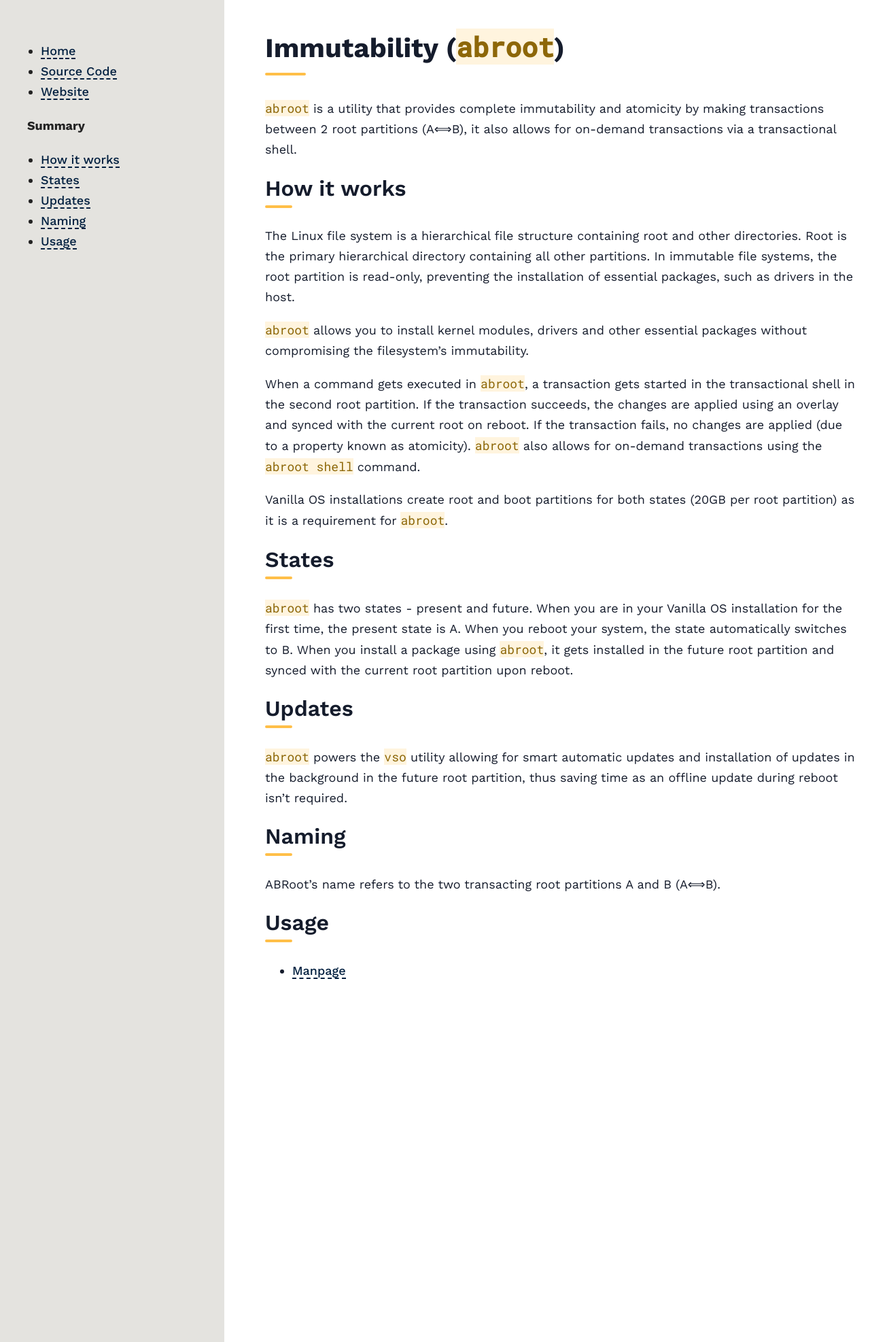
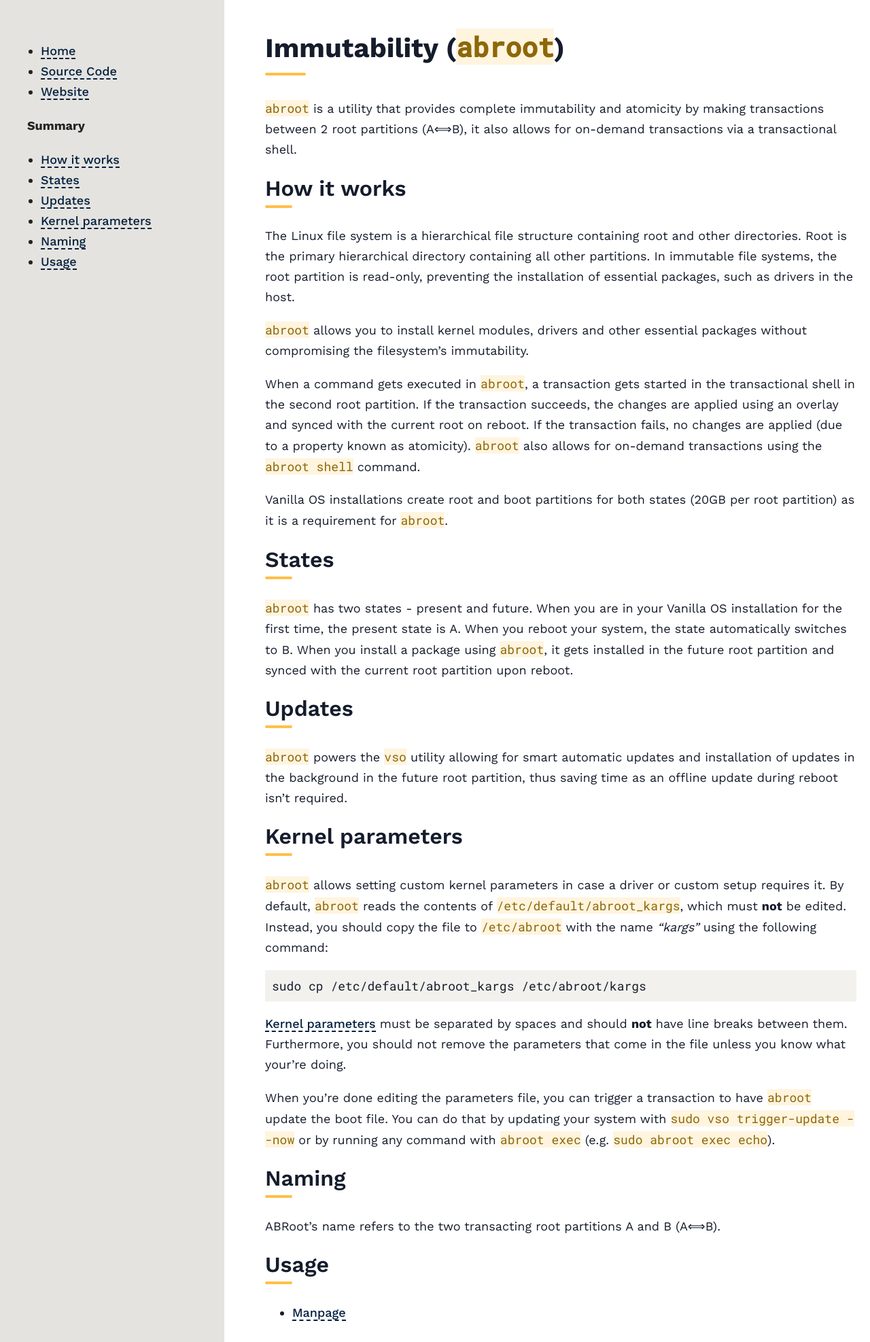
Before and after one commit to Vanilla-OS/documentation, a Jekyll site: the page built from docs/ABRoot/index.md, in a window 1280 px wide. Shown: the whole page at 68% size. Built offline with Jekyll 4.4.1, drawn with Linux system fonts in a browser that asks for light colours.

Commit message:
Add instructions on how to edit kernel parameters

````diff
--- a/docs/ABRoot/index.md
+++ b/docs/ABRoot/index.md
@@ -27,6 +27,18 @@ Vanilla OS installations create root and boot partitions for both states (20GB p
 
 `abroot` powers the `vso` utility allowing for smart automatic updates and installation of updates in the background in the future root partition, thus saving time as an offline update during reboot isn't required.
 
+## Kernel parameters
+
+`abroot` allows setting custom kernel parameters in case a driver or custom setup requires it. By default, `abroot` reads the contents of `/etc/default/abroot_kargs`, which must **not** be edited. Instead, you should copy the file to `/etc/abroot` with the name *"kargs"* using the following command:
+
+```
+sudo cp /etc/default/abroot_kargs /etc/abroot/kargs
+```
+
+[Kernel parameters](https://www.kernel.org/doc/html/v4.14/admin-guide/kernel-parameters.html) must be separated by spaces and should **not** have line breaks between them. Furthermore, you should not remove the parameters that come in the file unless you know what your're doing.
+
+When you're done editing the parameters file, you can trigger a transaction to have `abroot` update the boot file. You can do that by updating your system with `sudo vso trigger-update --now` or by running any command with `abroot exec` (e.g. `sudo abroot exec echo`).
+
 ## Naming
 
 ABRoot's name refers to the two transacting root partitions A and B (A⟺B).
````
